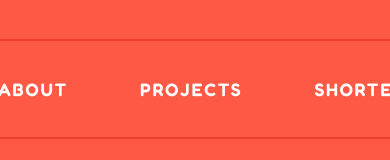
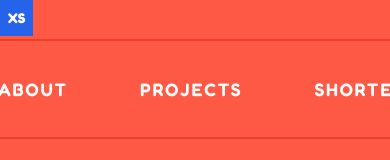
Before and after one commit to satrio92/Web-Portfolio, a Vue app: page / in a window 390 px wide. Shown: the top 160 px of the page. Built offline with nearby package versions, Linux system fonts and the light colour scheme.

Commit message:
add responsive parameters

```diff
--- a/src/views/Home.vue
+++ b/src/views/Home.vue
@@ -1,5 +1,15 @@
 <template>
 	<div id="home" class="font-fredoka">
+		<div class="fixed z-40">
+			<div class="absolute top-0 left-0 p-2 text-white font-bold bg-blue-600 text-sm">
+			<span class="block sm:hidden">XS</span>
+			<span class="hidden sm:block md:hidden">SM</span>
+			<span class="hidden md:block lg:hidden">MD</span>
+			<span class="hidden lg:block xl:hidden">LG</span>
+			<span class="hidden xl:block 2xl:hidden">XL</span>
+			<span class="hidden 2xl:block">2XL</span>
+			</div>
+		</div>
 		<header class="w-full h-[760px] bg-primary">
 			<Navbar />
 			<Hero />
```
